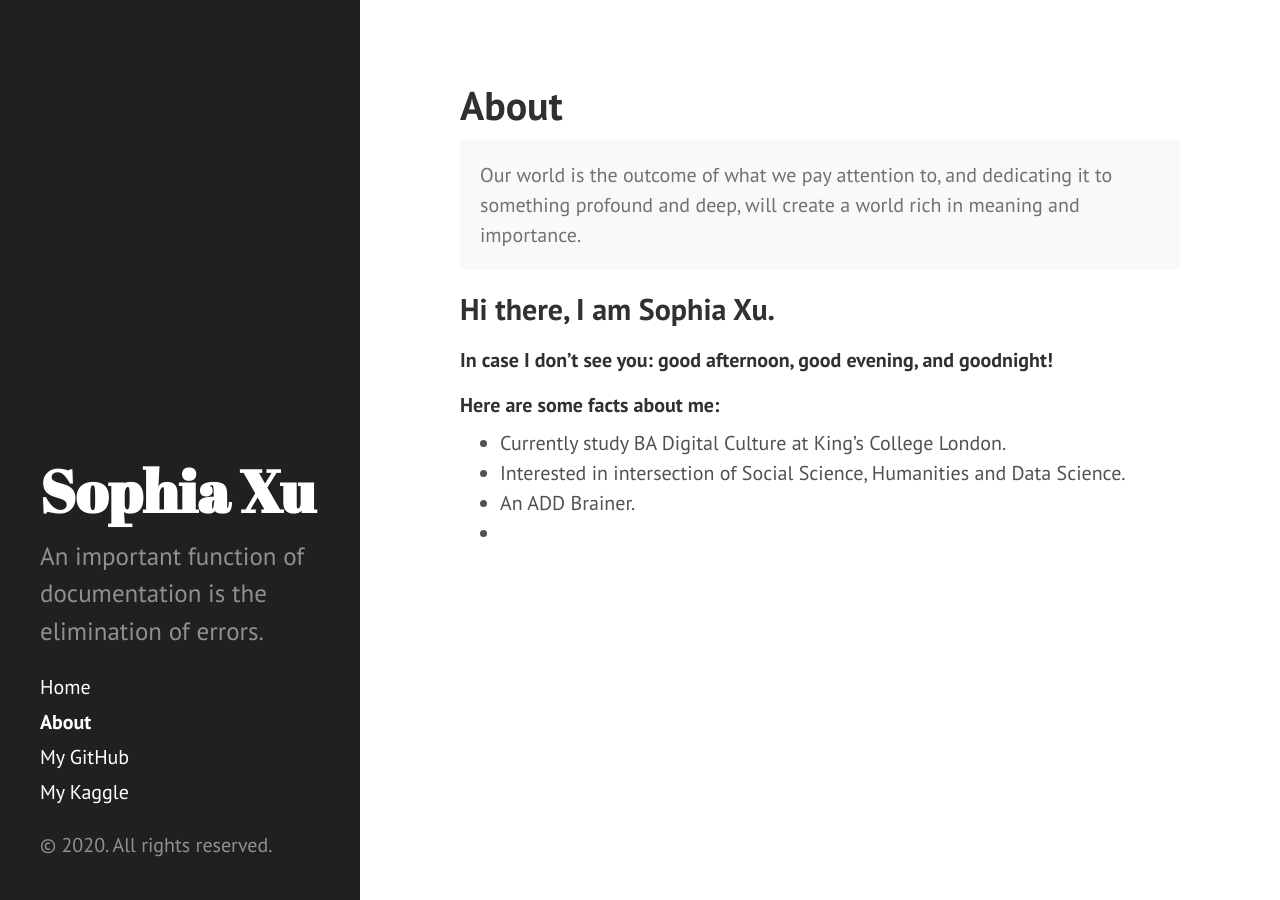
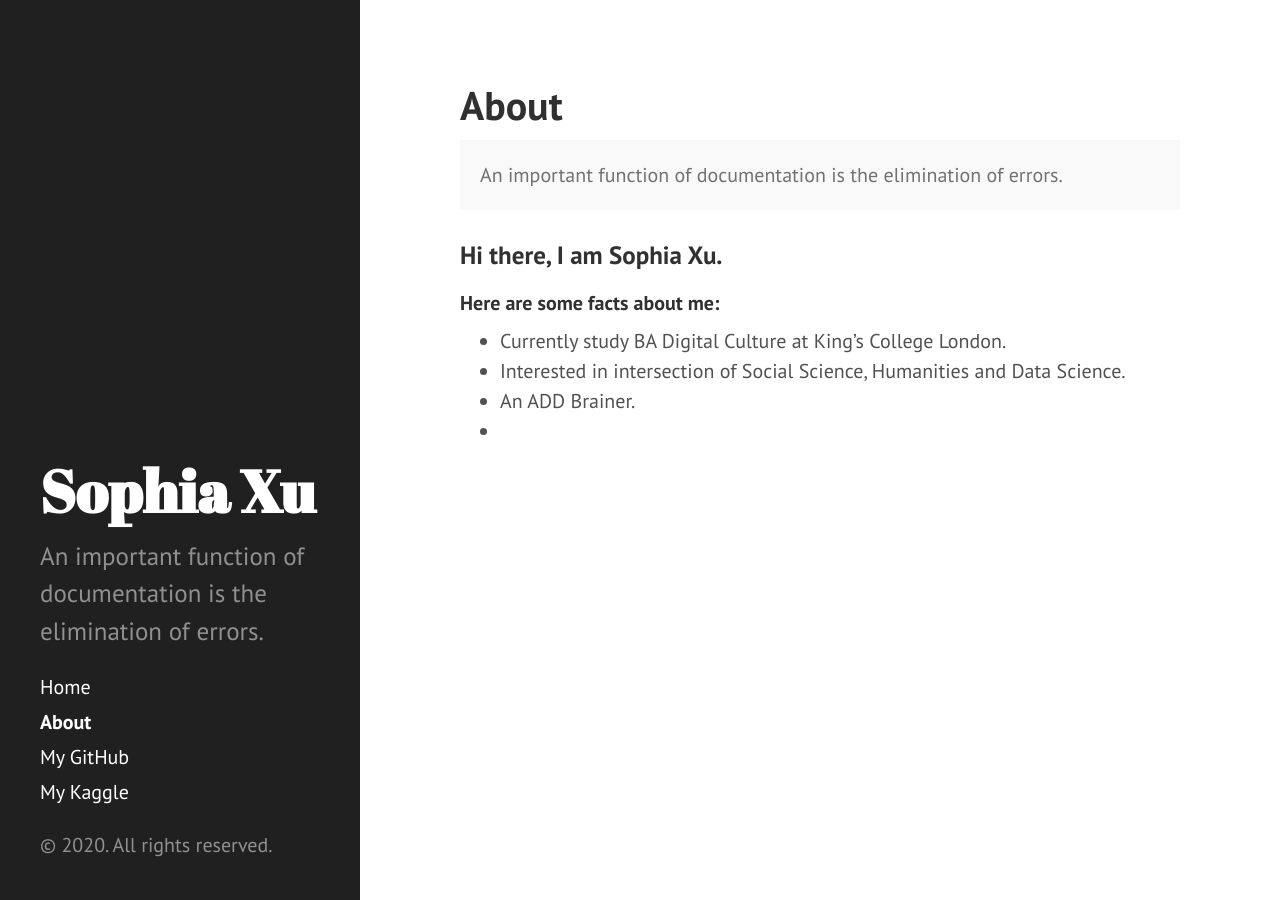
Before and after one commit to philosofia/philosofia.github.io, a Jekyll site: the page built from about.md, in a window 1280 px wide. Built offline with Jekyll 4.4.1, drawn with Linux system fonts in a browser that asks for light colours.

Commit message:
Update about.md

```diff
--- a/about.md
+++ b/about.md
@@ -5,11 +5,13 @@ title: About
 
 
 <p class="message">
-  Our world is the outcome of what we pay attention to, and dedicating it to something profound and deep, will create a world rich in meaning and importance.
+  An important function of documentation is the elimination of errors.
 </p>
 
-## Hi there, I am Sophia Xu.
-#### In case I don't see you: good afternoon, good evening, and goodnight!
+
+
+
+### Hi there, I am Sophia Xu.
 ##### Here are some facts about me:
 
 * Currently study BA Digital Culture at King's College London.
```
